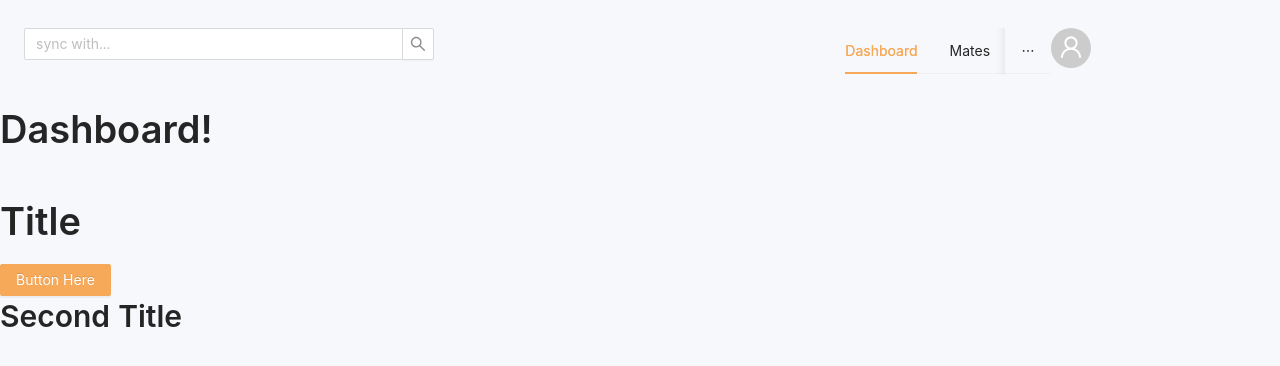
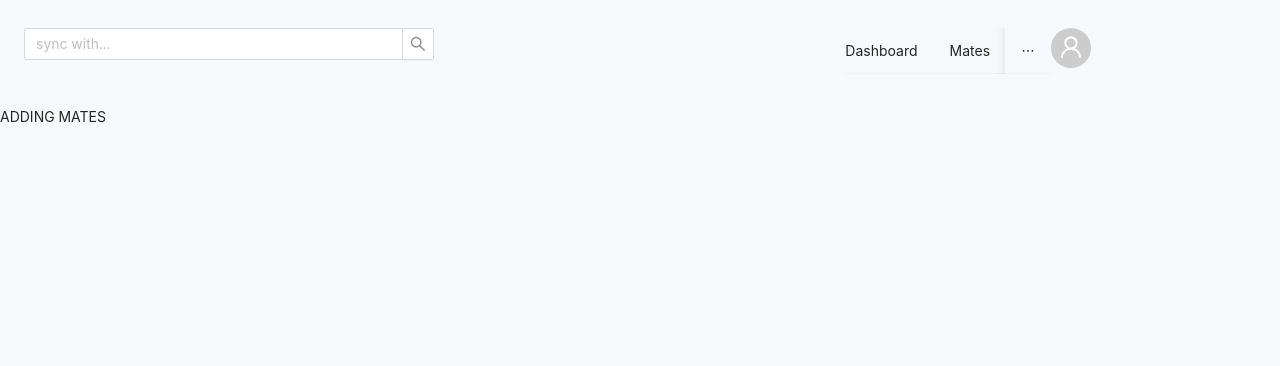
Before and after one commit to SyncM8/syncm8, a React (Create React App) app in the folder client/: page /add-mates in a window 1280 px wide. Shown: the top 366 px of the page. Built offline with nearby package versions, Linux system fonts and the light colour scheme.

Commit message:
add add-mates boilerplate

```diff
--- a/client/src/App.tsx
+++ b/client/src/App.tsx
@@ -1,15 +1,13 @@
 import "./App.less";
 
-import { Button, Typography } from "antd";
 import React, { FC } from "react";
 import { Route, Switch } from "react-router-dom";
 
+import AddMatesPage from "./components/AddMatesPage";
 import DashboardPage from "./components/DashboardPage";
 import FamiliesPage from "./components/FamiliesPages";
 import MatesPage from "./components/MatesPage";
 import PageHeader from "./components/PageHeader";
-
-const { Title } = Typography;
 
 const App: FC = () => (
   <>
@@ -21,13 +19,13 @@ const App: FC = () => (
       <Route path="/families">
         <FamiliesPage />
       </Route>
+      <Route path="/add-mates">
+        <AddMatesPage />
+      </Route>
       <Route path="/">
         <DashboardPage />
       </Route>
     </Switch>
-    <Title>Title</Title>
-    <Button type="primary">Button Here</Button>
-    <Title level={2}>Second Title</Title>
   </>
 );
 
--- /dev/null
+++ b/client/src/components/AddMatesPage.tsx
@@ -0,0 +1,5 @@
+import React, { FC } from "react";
+
+const AddMatesPage: FC = () => <>ADDING MATES</>;
+
+export default AddMatesPage;
--- a/client/src/components/PageHeader.tsx
+++ b/client/src/components/PageHeader.tsx
@@ -11,7 +11,7 @@ import {
 } from "antd";
 import React, { FC } from "react";
 import { withRouter } from "react-router";
-import { Link, RouteComponentProps } from "react-router-dom";
+import { Link, RouteComponentProps, useLocation } from "react-router-dom";
 
 const { TabPane } = Tabs;
 
@@ -27,7 +27,9 @@ const menu = (
   </Menu>
 );
 
-const PageHeaderPage: FC<RouteComponentProps> = ({ history }) => (
+const PageHeaderPage: FC<RouteComponentProps> = ({ history }) => {
+  const location = useLocation();
+  return (
     <>
       <PageHeader className="site-page-header">
         <Row>
@@ -36,14 +38,15 @@ const PageHeaderPage: FC<RouteComponentProps> = ({ history }) => (
           </Col>
           <Col offset={8} span={4}>
             <Tabs
+              activeKey={location.pathname}
               onChange={(key) => {
-              history.push(`/${key}`);
+                history.push(key);
               }}
               animated={{ inkBar: true, tabPane: false }}
             >
-            <TabPane tab="Dashboard" key="" />
-            <TabPane tab="Mates" key="mates" />
-            <TabPane tab="Families" key="families" />
+              <TabPane tab="Dashboard" key="/" />
+              <TabPane tab="Mates" key="/mates" />
+              <TabPane tab="Families" key="/families" />
             </Tabs>
           </Col>
           <Col span={4}>
@@ -55,5 +58,6 @@ const PageHeaderPage: FC<RouteComponentProps> = ({ history }) => (
       </PageHeader>
     </>
   );
+};
 
 export default withRouter(PageHeaderPage);
```
Also changed, not shown: client/.eslintrc.js. Lines whose indentation alone changed are shown as unchanged.
